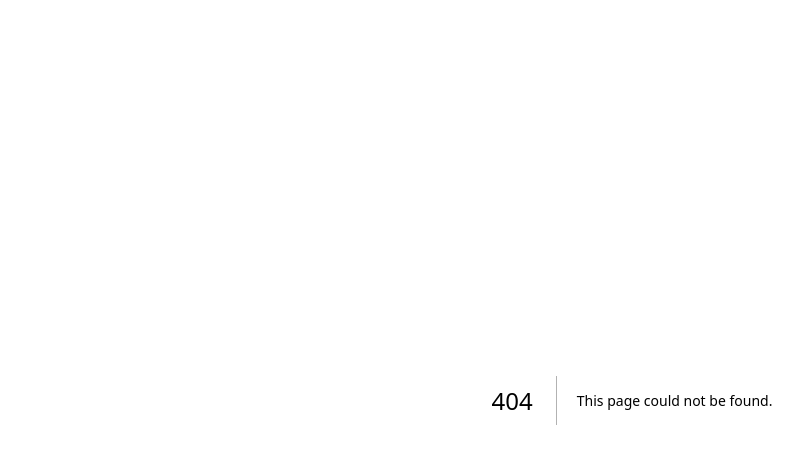
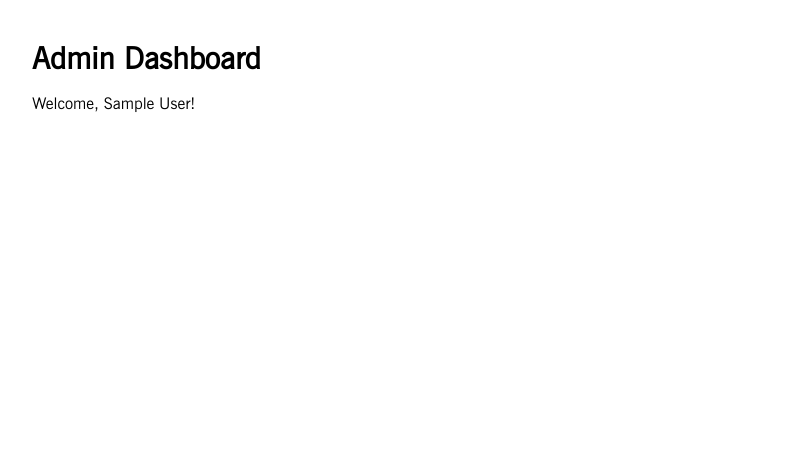
Before and after one commit to philtechphilips/high-taste-ceramics, a Next.js app: page /dashboard in a window 1280 px wide. Before the commit this address had no page. Shown: the top 464 px of the page, without its empty margins (8-811 px from the left). Built offline with nearby package versions, Linux system fonts and the light colour scheme; sample sign-in values are in the browser's storage.

Commit message:
feat: fixes

```diff
--- /dev/null
+++ b/src/app/dashboard/page.tsx
@@ -0,0 +1,34 @@
+"use client";
+
+import { useEffect, useState } from "react";
+import { useRouter } from "next/navigation";
+import useAuthStore from "../../store/authStore";
+
+const Dashboard = () => {
+  const user = useAuthStore((state) => state.user);
+  const router = useRouter();
+  const [hydrated, setHydrated] = useState(false);
+
+  useEffect(() => {
+    setHydrated(true);
+  }, []);
+
+  useEffect(() => {
+    if (hydrated && (!user || user.role !== "admin")) {
+      router.replace("/");
+    }
+  }, [user, hydrated, router]);
+
+  if (!hydrated) return null;
+  if (!user || user.role !== "admin") return null;
+
+  return (
+    <div className="p-10">
+      <h1 className="text-3xl font-bold mb-4">Admin Dashboard</h1>
+      <p>Welcome, {user.firstname || user.name || "Admin"}!</p>
+      {/* Add dashboard content here */}
+    </div>
+  );
+};
+
+export default Dashboard;
--- a/src/app/sign-in/page.jsx
+++ b/src/app/sign-in/page.jsx
@@ -110,6 +110,10 @@ const SignIn = () => {
                 className="bg-[#242222] text-white py-3 px-6 rounded-xl hover:bg-[#3a3838] transition-all duration-200 text-base font-medium shadow-md"
                 disabled={loading}
               >
+
+                {loading && (
+                  <span className="inline-block w-5 h-5 border-2 border-white border-t-transparent rounded-full animate-spin"></span>
+                )}
                 {loading ? "Signing In..." : "Sign In"}
               </button>
               <p className="text-center">
--- a/src/app/wishlist/page.jsx
+++ b/src/app/wishlist/page.jsx
@@ -1,3 +1,5 @@
+"use client";
+
 import Image from "next/image";
 import MainLayout from "../../components/MainLayout.js";
 import withAuth from "../../components/withAuth";
```
Also changed, not shown: package.json (+11 -0 lines), 1 other file (tests, documents, lock files or other folders).
